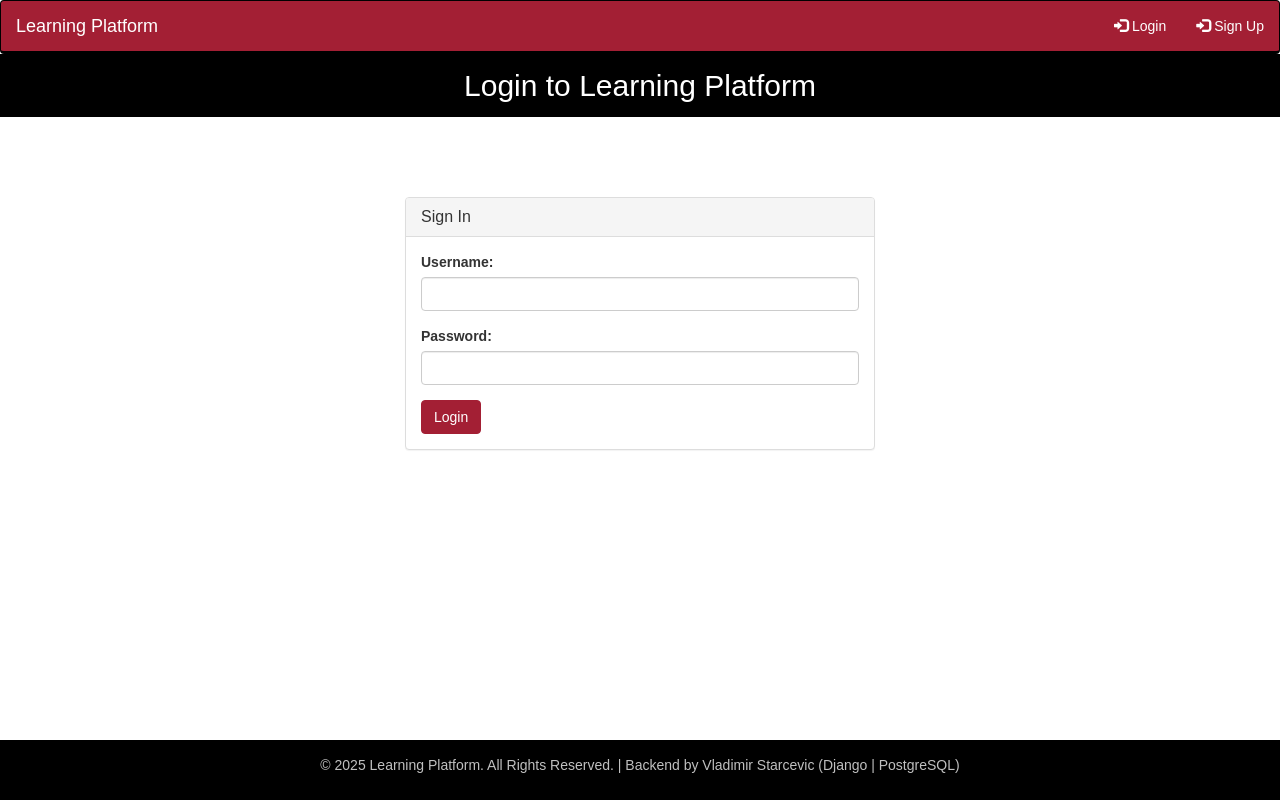
After one commit to VladimirStarcevic/Django-IBM-Online-Learning-Platform, a Django app: page /onlinecourse/login/ in a window 1280 px wide. The commit adds this page. Run offline with Django 4.2, Linux system fonts and the light colour scheme; some libraries are stand-ins or nearby versions; some web fonts are replaced.

Commit message:
feat: Completed full Authentication Flow. Implemented separate Login and Sign Up views/templates, successfully using Django's built-in User model, authenticate(), and login() functions. Auth architecture is now robust.

```diff
--- a/onlinecourse/templates/onlinecourse/base.html
+++ b/onlinecourse/templates/onlinecourse/base.html
@@ -11,6 +11,9 @@
     <link href="https://fonts.googleapis.com/com/css2?family=Orbitron:wght@400;700&display=swap" rel="stylesheet">
     <!-- 3. Tvoj Custom CSS (Za Stil) -->
     <link rel="stylesheet" type="text/css" href="{% static 'onlinecourse/course_list.css' %}">
+    <link rel="icon" type="image/png" href="{% static 'onlinecourse/favicon-32x32.png' %}" sizes="32x32" />
+    <link rel="icon" type="image/png" href="{% static 'onlinecourse/favicon-96x96.png' %}" sizes="96x96" />
+    <link rel="shortcut icon" href="{% static 'onlinecourse/favicon.ico' %}" />
 </head>
 <body style="display: flex; flex-direction: column; min-height: 100vh;"> <!-- KRITIČNO: Sticky Footer CSS -->
 
@@ -27,6 +30,7 @@
                 <li><a href="{% url 'onlinecourse:logout' %}" class="nav-link"><span class="glyphicon glyphicon-log-out"></span> Logout</a></li>
             {% else %}
                 <li><a href="{% url 'onlinecourse:login' %}" class="nav-link"><span class="glyphicon glyphicon-log-in"></span> Login</a></li>
+                <li><a href="{% url 'onlinecourse:signup' %}" class="nav-link"><span class="glyphicon glyphicon-log-in"></span> Sign Up</a></li>
             {% endif %}
         </ul>
     </div>
--- /dev/null
+++ b/onlinecourse/templates/onlinecourse/login.html
@@ -0,0 +1,38 @@
+<!-- onlinecourse/templates/onlinecourse/login.html -->
+{% extends "onlinecourse/base.html" %}
+
+{% block title %}Login{% endblock %}
+{% block page_heading %}Login to Learning Platform{% endblock %}
+
+{% block content %}
+    <div class="container" style="max-width: 500px; margin-top: 50px;">
+        <div class="panel panel-default">
+            <div class="panel-heading">
+                <h3 class="panel-title" style="font-family: 'Orbitron', sans-serif;">Sign In</h3>
+            </div>
+            <div class="panel-body">
+                <!-- KLASIČNA DJANGO LOGIN FORMA -->
+                <form method="post" action="">
+                    {% csrf_token %}
+
+                    <div class="form-group">
+                        <label for="username">Username:</label>
+                        <input type="text" class="form-control" id="username" name="username" required>
+                    </div>
+
+                    <div class="form-group">
+                        <label for="password">Password:</label>
+                        <input type="password" class="form-control" id="password" name="password" required>
+                    </div>
+
+                    <button type="submit" class="btn btn-primary" style="background-color: #A31F34; border-color: #A31F34;">Login</button>
+
+                    <!-- Prikaz greške nakon neuspešnog logina -->
+                    {% if message %}
+                        <div class="alert alert-danger" style="margin-top: 15px;">{{ message }}</div>
+                    {% endif %}
+                </form>
+            </div>
+        </div>
+    </div>
+{% endblock %}
--- a/onlinecourse/urls.py
+++ b/onlinecourse/urls.py
@@ -10,5 +10,7 @@ urlpatterns = [
     path('course/<int:course_id>/enroll/', views.enroll, name='enroll'),
     path('course/<int:course_id>/', views.course_details, name='course_details'),
     path('login/', views.login_view, name='login'),
+
+    path('signup/', views.user_registration, name='signup'),
     path('logout/', views.logout_view, name='logout'),
 ]
--- a/onlinecourse/views.py
+++ b/onlinecourse/views.py
@@ -1,9 +1,10 @@
+from django.contrib.auth.models import User
 from django.urls import reverse
 from django.shortcuts import render, get_object_or_404, redirect
 from django.http import HttpResponseRedirect, Http404
 from django.contrib.auth import authenticate, login, logout #
 from .models import Course
-# onlinecourse/views.py
+
 
 
 # onlinecourse/views.py
@@ -35,9 +36,60 @@ def course_details(request, course_id):
     return render(request, 'onlinecourse/course_detail.html', context)
 
 def login_view(request):
-    # OVDE BI IŠAO KOD ZA GET I POST LOGIKU
-    # Za sada samo vraćamo praznu stranicu
-    return render(request, 'onlinecourse/login.html', {})
+    message = ''
+    if request.method == 'POST':
+        username = request.POST['username']
+        password = request.POST['password']
+        user = authenticate(request, username=username, password=password)
+        if user is not None:
+            login(request, user)
+            return redirect('onlinecourse:course_list')
+        else:
+            message = 'Invalid credentials. Please try again.'
+    return render(request, 'onlinecourse/login.html', {'message': message})
+
+def user_registration(request):
+    message = ''
+    if request.method == 'POST':
+        username = request.POST['username']
+        email = request.POST['email']
+        password = request.POST['password']
+        user = User.objects.create_user(username=username, email=email, password=password)
+        if user is not None:
+          login(request, user)
+          return redirect('onlinecourse:course_list')
+        else:
+          message = 'Username already registered.'
+    return render(request, 'onlinecourse/login.html', {'message': message})
+
+
+def user_registration(request):
+    message = ''
+    if request.method == 'POST':
+        # 1. DOHVATANJE SVIH POLJA IZ FORME (Name atributi)
+        username = request.POST['username']
+        email = request.POST['email']
+        password = request.POST['password'] # psw se menja u password
+        firstname = request.POST['firstname']
+        lastname = request.POST['lastname']
+
+        # 2. PROVERA: Da li username već postoji?
+        if User.objects.filter(username=username).exists():
+            message = 'Username already registered.'
+        else:
+            # 3. KREIRANJE NOVOG USERA (sa firstname/lastname)
+            user = User.objects.create_user(username=username, email=email, password=password,
+                                            first_name=firstname, last_name=lastname) # Dodeljujemo first/last name
+
+            if user is not None:
+                # 4. Automatski Login i Redirect
+                login(request, user)
+                return redirect('onlinecourse:course_list')
+            else:
+                message = 'Registration failed. Please check your data.' # Neuspešna kreacija
+
+    # GET Request ili neuspeli POST vraćaju formu
+    return render(request, 'onlinecourse/signup.html', {'message': message}) # Novo: Rendujemo signup.html
 
 # NOVO: LOGOUT VIEW (koristi ugrađenu Django funkciju)
 def logout_view(request):
```
Also changed, not shown: onlinecourse/templates/onlinecourse/signup.html (added, +45 -0 lines), onlinecourse/static/onlinecourse/apple-touch-icon.png (added), onlinecourse/static/onlinecourse/favicon-96x96.png (added), onlinecourse/static/onlinecourse/favicon.ico (added), onlinecourse/static/onlinecourse/favicon.svg (added), onlinecourse/static/onlinecourse/site.webmanifest (added), onlinecourse/static/onlinecourse/web-app-manifest-192x192.png (added), onlinecourse/static/onlinecourse/web-app-manifest-512x512.png (added).
